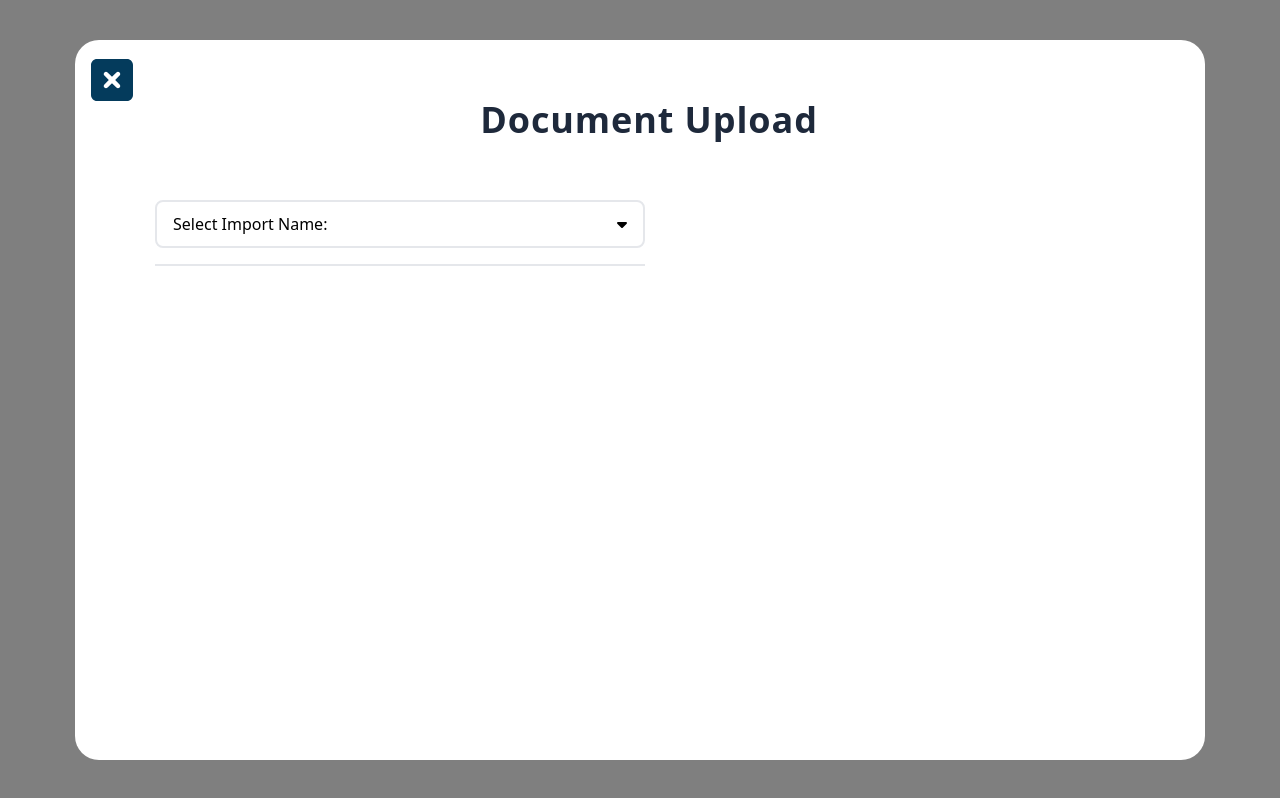
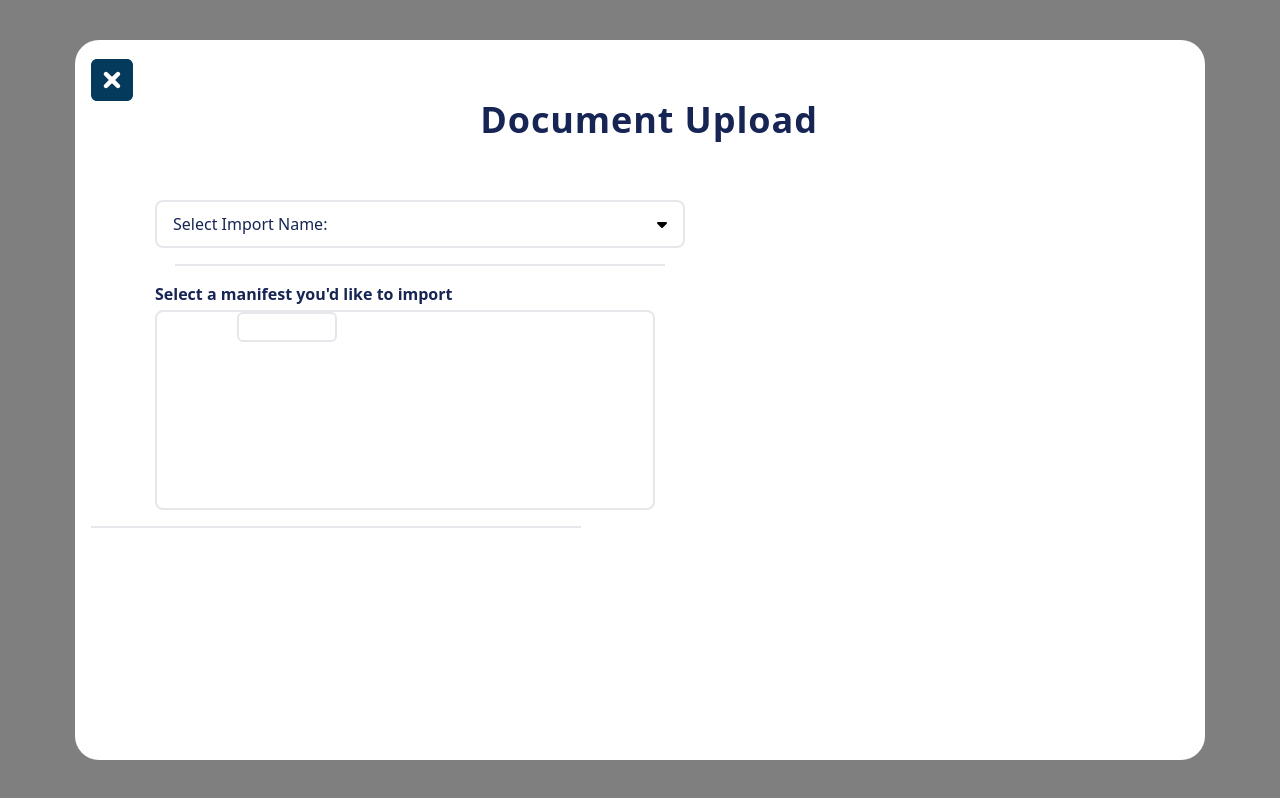
Before and after one commit to ChristianDarlington/skyhop, a React (Create React App) app: page / in a window 1280 px wide. Built offline with nearby package versions, Linux system fonts and the light colour scheme.

Commit message:
working on upload

```diff
--- a/src/App.jsx
+++ b/src/App.jsx
@@ -17,7 +17,6 @@ function App() {
       <div className=" bg-black/50 absolute top-0 left-0 right-0 bottom-0" />
        <div className='w-[1130px] h-[720px] bg-white z-0 rounded-3xl'>
       <Header />
-
       <Dropdown />
       <Elapsed />
       <Upload />
--- a/src/Components/Header.jsx
+++ b/src/Components/Header.jsx
@@ -11,7 +11,7 @@ const Header = () => {
     <>
   <div className='flex justify-between items-center h-40'>
     <FontAwesomeIcon icon={faSquareXmark} style={{color: "#043b5c"}} className=' text-5xl font-bold pb-20 px-4'/>
-      <h1 className='font-bold text-4xl text-center flex-grow pr-14 tracking-wide text-slate-800'>Document Upload</h1>
+      <h1 className='font-bold text-4xl text-center flex-grow pr-14 tracking-wide text-blue-950'>Document Upload</h1>
     </div>
     </>
   )
--- a/src/Components/Left /Dropdown.jsx
+++ b/src/Components/Left /Dropdown.jsx
@@ -4,9 +4,9 @@ import { faCaretDown } from '@fortawesome/free-solid-svg-icons'
 
 const Dropdown = () => {
   return (
-    <div className='relative w-[650px] flex flex-col items-center px-20 '>
+    <div className='relative w-[690px] flex flex-col items-center px-20 '>
      <button className='relative p-4 mx-4 rounded-lg w-full h-12 flex justify-between items-center border-2 active:border-gray-500 duration-300'>
-     <span>Select Import Name:</span>
+     <span className='text-blue-950'>Select Import Name:</span>
      <FontAwesomeIcon icon={faCaretDown} className='h-4'/>
      </button>
      <hr className='w-[490px] m-4 border-[1px]'/>
--- a/src/Components/Left /Upload.jsx
+++ b/src/Components/Left /Upload.jsx
@@ -2,9 +2,19 @@ import React from 'react'
 
 const Upload = () => {
   return (
-    <div>
+    <>
+    <div className='flex items-center px-20 '>
+      <h1 className='font-bold text-blue-950'>
+    Select a manifest you'd like to import
+      </h1>
+    </div>
+     <div className='relative w-[500px] h-[200px] border-2 active:border-gray-300 mx-20 mt-1 rounded-lg'>
+      <div className='relative w-[100px] h-[30px] border-2 active:border-gray-300 mx-20 rounded-md'>
 
-    </div>
+      </div>
+     </div>
+      <hr className='w-[490px] m-4 self-center border-[1px]'/>
+    </>
   )
 }
 
```
